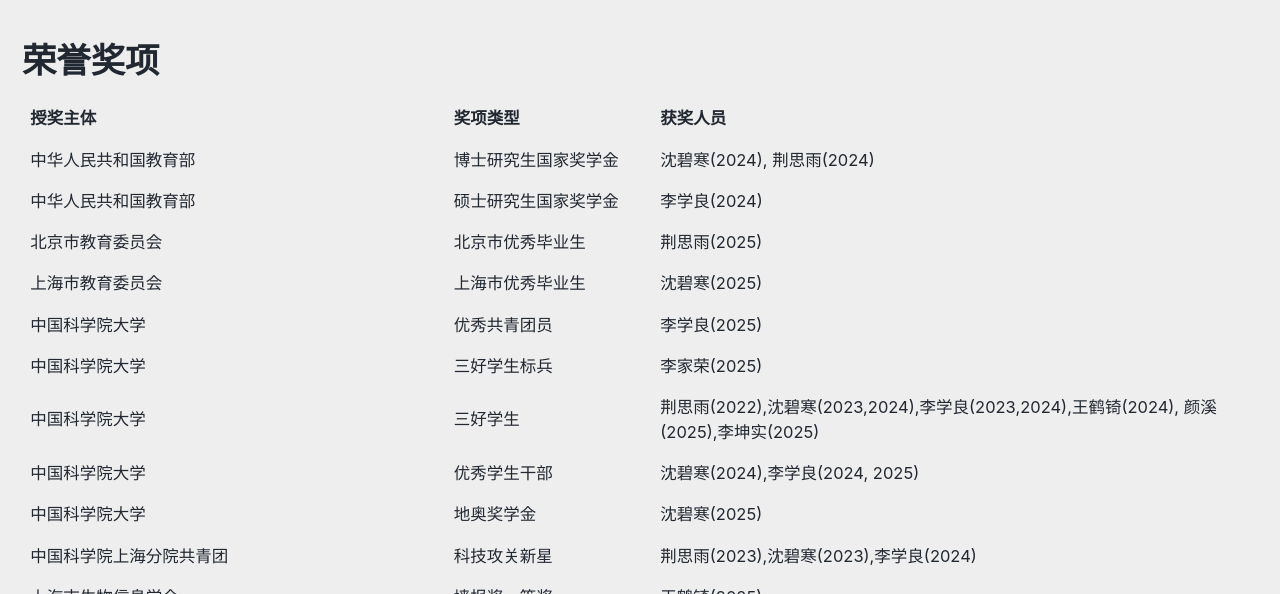
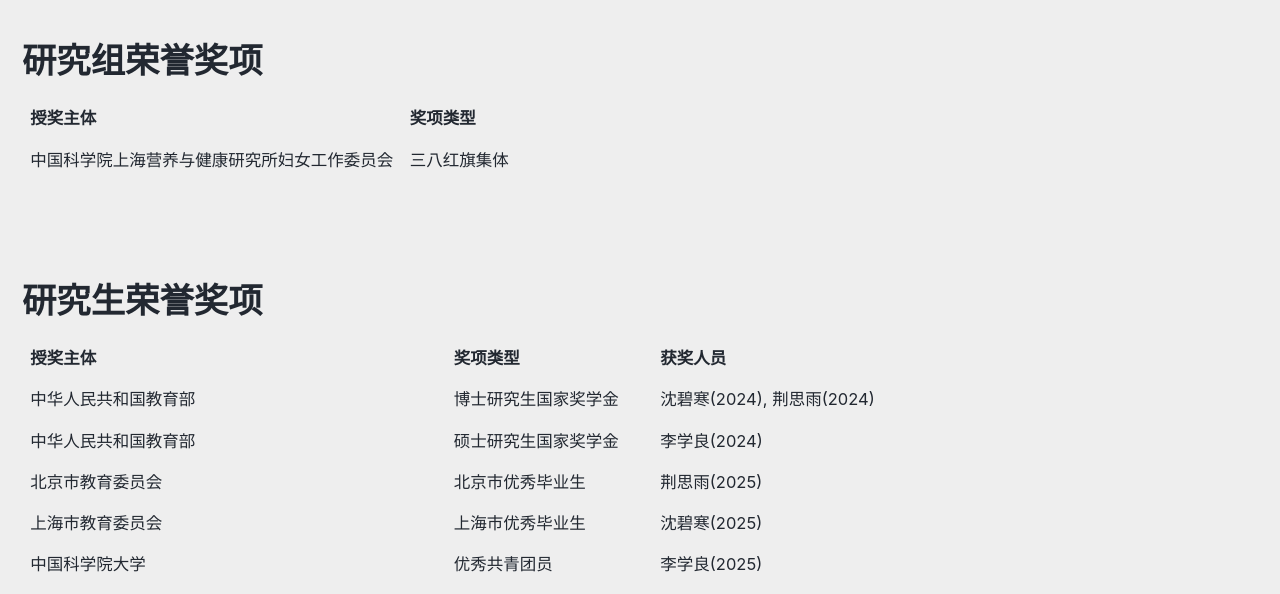
Before and after one commit to LihongLab/lihonglab.github.io, a Jekyll site: the page built from _pages/AWARDS.md, in a window 1280 px wide and 900 px high, cut to the strip 306-900 px from the top of the window. Built offline with Jekyll 4.4.1, drawn with Linux system fonts in a browser that asks for light colours; cached includes are drawn as plain includes; some web fonts are replaced.

Commit message:
Update AWARDS.md

```diff
--- a/_pages/AWARDS.md
+++ b/_pages/AWARDS.md
@@ -11,10 +11,19 @@
   overlay_filter: "0"
   overlay_image: /assets/img/photos/W020130816502215805063.jpg
 # excerpt: " <br> <br> <br>"
-
 ---
 
-# 荣誉奖项
+# 研究组荣誉奖项
+
+| 授奖主体                                     | 奖项类型     |
+| -------------------------------------------- | ------------ |
+| 中国科学院上海营养与健康研究所妇女工作委员会 | 三八红旗集体 |
+|                                              |              |
+|                                              |              |
+
+
+
+# 研究生荣誉奖项
 
 | 授奖主体                  | 奖项类型             | 获奖人员                                             |
 | :-------------------- | :--------------- | ------------------------------------------------- |
```
